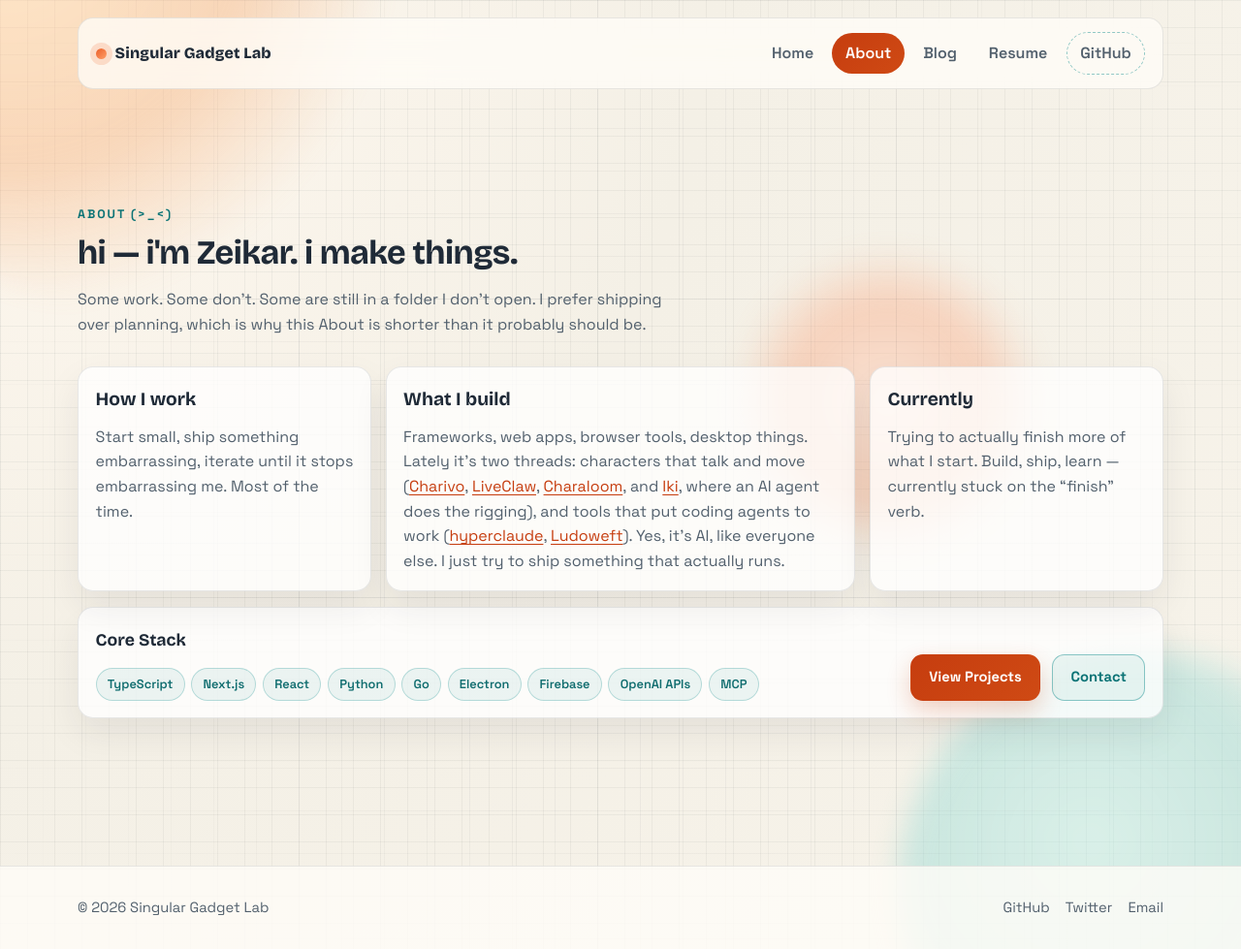
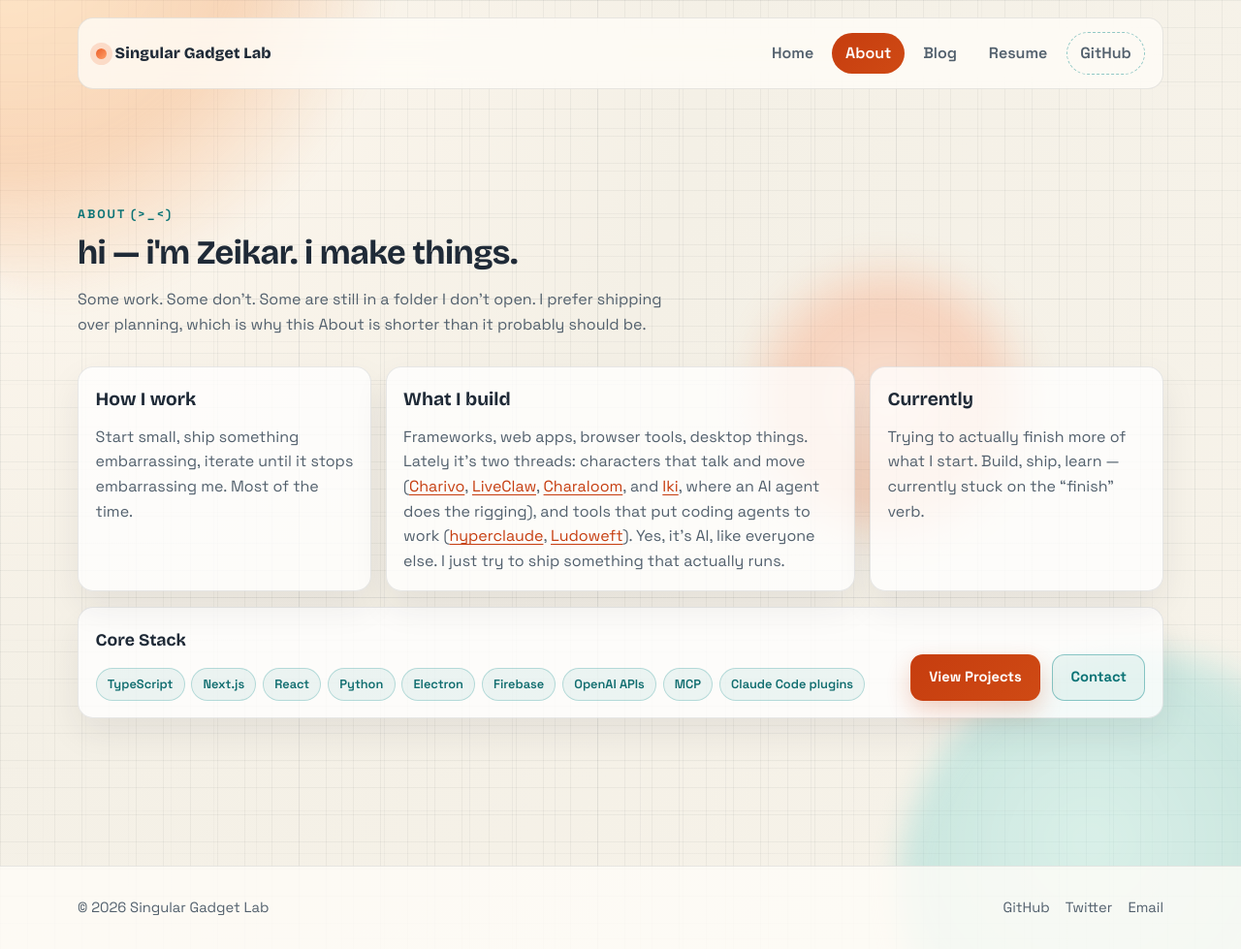
Before and after one commit to zeikar/zeikar.github.io, a Jekyll site: the page built from about.html, in a window 1280 px wide and 979 px high. Shown: the whole window at 97% size. Built offline with Jekyll 4.4.1, drawn with Linux system fonts in a browser that asks for light colours.

Commit message:
fix(about): Claude Code plugins in the stack, not Go

```diff
--- a/about.html
+++ b/about.html
@@ -65,11 +65,11 @@ redirect_from:
           <span>Next.js</span>
           <span>React</span>
           <span>Python</span>
-          <span>Go</span>
           <span>Electron</span>
           <span>Firebase</span>
           <span>OpenAI APIs</span>
           <span>MCP</span>
+          <span>Claude Code plugins</span>
         </div>
       </div>
 
```
